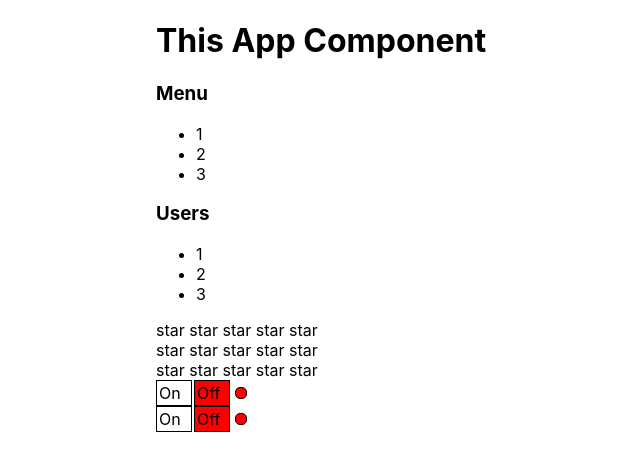
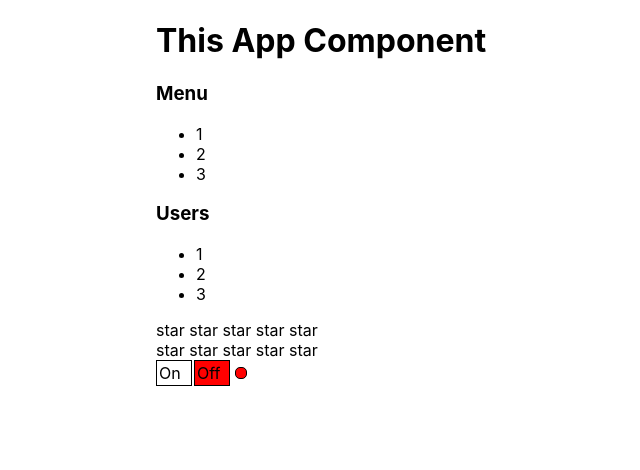
Before and after one commit to ArkadyPol/react-podrobno, a React (Create React App) app: page / in a window 1280 px wide. Shown: the top 470 px of the page, without its empty margins (184-824 px from the left). Built offline with nearby package versions, Linux system fonts and the light colour scheme.

Commit message:
lesson 08

```diff
--- a/src/App.tsx
+++ b/src/App.tsx
@@ -1,21 +1,23 @@
 import './App.css';
 import Accordion from './components/Accordion/Accordion';
-import Rating from './components/Rating/Rating';
+import Rating, {RatingValueType} from './components/Rating/Rating';
 import OnOff from './components/OnOff/OnOff';
 import UncontrolledAccordion from './components/Accordion/UncontrolledAccordion';
 import UncontrolledRating from './components/Rating/UncontrolledRating';
+import {useState} from 'react';
 
 function App() {
+  const [ratingValue, setRatingValue] = useState<RatingValueType>(0);
+  const [accordionCollapsed, setAccordionCollapsed] = useState<boolean>(false);
+
   console.log('App rendering')
   return (
       <div className="App">
         <PageTitle title="This App Component"/>
         <UncontrolledAccordion title="Menu"/>
-        <UncontrolledAccordion title="Users"/>
+        <Accordion title="Users" collapsed={accordionCollapsed} setCollapsed={setAccordionCollapsed}/>
+        <Rating value={ratingValue} onClick={setRatingValue}/>
         <UncontrolledRating/>
-        <UncontrolledRating/>
-        <UncontrolledRating/>
-        <OnOff/>
         <OnOff/>
       </div>
   );
--- a/src/components/Accordion/Accordion.tsx
+++ b/src/components/Accordion/Accordion.tsx
@@ -1,14 +1,18 @@
 type AccordionPropsType = {
   title: string
   collapsed: boolean
+  setCollapsed: (collapsed: boolean) => void
 }
 
 
 function Accordion(props: AccordionPropsType) {
+  const toggleCollapsed = () => {
+    props.setCollapsed(!props.collapsed);
+  }
   console.log('Accordion rendering')
   return (
       <div>
-        <AccordionTitle title={props.title}/>
+        <AccordionTitle title={props.title} toggleCollapsed={toggleCollapsed}/>
         {!props.collapsed && <AccordionBody/>}
       </div>
   );
@@ -16,11 +20,12 @@ function Accordion(props: AccordionPropsType) {
 
 type AccordionTitlePropsType = {
   title: string
+  toggleCollapsed: () => void
 }
 
 function AccordionTitle(props: AccordionTitlePropsType) {
   console.log('AccordionTitle rendering')
-  return <h3>{props.title}</h3>;
+  return <h3 onClick={props.toggleCollapsed}>{props.title}</h3>;
 }
 
 function AccordionBody() {
--- a/src/components/Rating/Rating.tsx
+++ b/src/components/Rating/Rating.tsx
@@ -1,27 +1,33 @@
+export type RatingValueType = 0 | 1 | 2 | 3 | 4 | 5;
+
 type RatingPropsType = {
-  value: 0 | 1 | 2 | 3 | 4 | 5
+  value: RatingValueType
+  onClick: (value: RatingValueType) => void
 }
 
 function Rating(props: RatingPropsType) {
   console.log('Rating rendering');
   return (
       <div>
-        <Star selected={props.value > 0}/>
-        <Star selected={props.value > 1}/>
-        <Star selected={props.value > 2}/>
-        <Star selected={props.value > 3}/>
-        <Star selected={props.value > 4}/>
+        <Star selected={props.value > 0} onClick={() => props.onClick(1)}/>
+        <Star selected={props.value > 1} onClick={() => props.onClick(2)}/>
+        <Star selected={props.value > 2} onClick={() => props.onClick(3)}/>
+        <Star selected={props.value > 3} onClick={() => props.onClick(4)}/>
+        <Star selected={props.value > 4} onClick={() => props.onClick(5)}/>
       </div>
   );
 }
 
 type StarPropsType = {
   selected: boolean
+  onClick: () => void
 }
 
 function Star(props: StarPropsType) {
   console.log('Star rendering');
-  return props.selected ? <span><b>star</b> </span> : <span>star </span>;
+  return <span onClick={props.onClick}>
+    {props.selected ? <b>star</b> : 'star'}{' '}
+  </span>
 }
 
 export default Rating;
--- a/src/components/Rating/UncontrolledRating.tsx
+++ b/src/components/Rating/UncontrolledRating.tsx
@@ -8,24 +8,25 @@ function UncontrolledRating() {
   console.log('UncontrolledRating rendering');
   return (
       <div>
-        <Star selected={value > 0} onClickStar={() => setValue(1)}/>
-        <Star selected={value > 1} onClickStar={() => setValue(2)}/>
-        <Star selected={value > 2} onClickStar={() => setValue(3)}/>
-        <Star selected={value > 3} onClickStar={() => setValue(4)}/>
-        <Star selected={value > 4} onClickStar={() => setValue(5)}/>
+        <Star selected={value > 0} setValue={() => setValue(1)}/>
+        <Star selected={value > 1} setValue={() => setValue(2)}/>
+        <Star selected={value > 2} setValue={() => setValue(3)}/>
+        <Star selected={value > 3} setValue={() => setValue(4)}/>
+        <Star selected={value > 4} setValue={() => setValue(5)}/>
       </div>
   );
 }
 
 type StarPropsType = {
   selected: boolean
-  onClickStar: () => void
+  setValue: () => void
 }
 
 function Star(props: StarPropsType) {
   console.log('Star rendering');
-  return props.selected ? <span onClick={() => props.onClickStar()}><b>star</b> </span> :
-      <span onClick={() => props.onClickStar()}>star </span>;
+  return <span onClick={() => props.setValue()}>
+    {props.selected ? <b>star</b> : 'star'}{' '}
+  </span>
 }
 
 export default UncontrolledRating;
```
